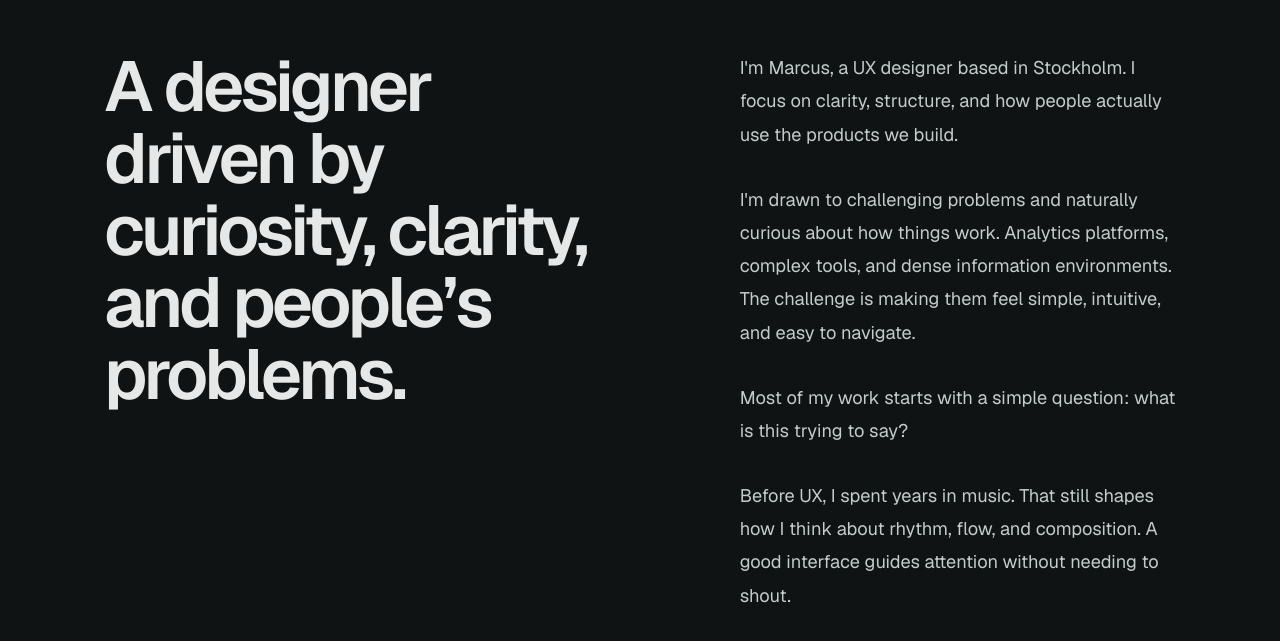
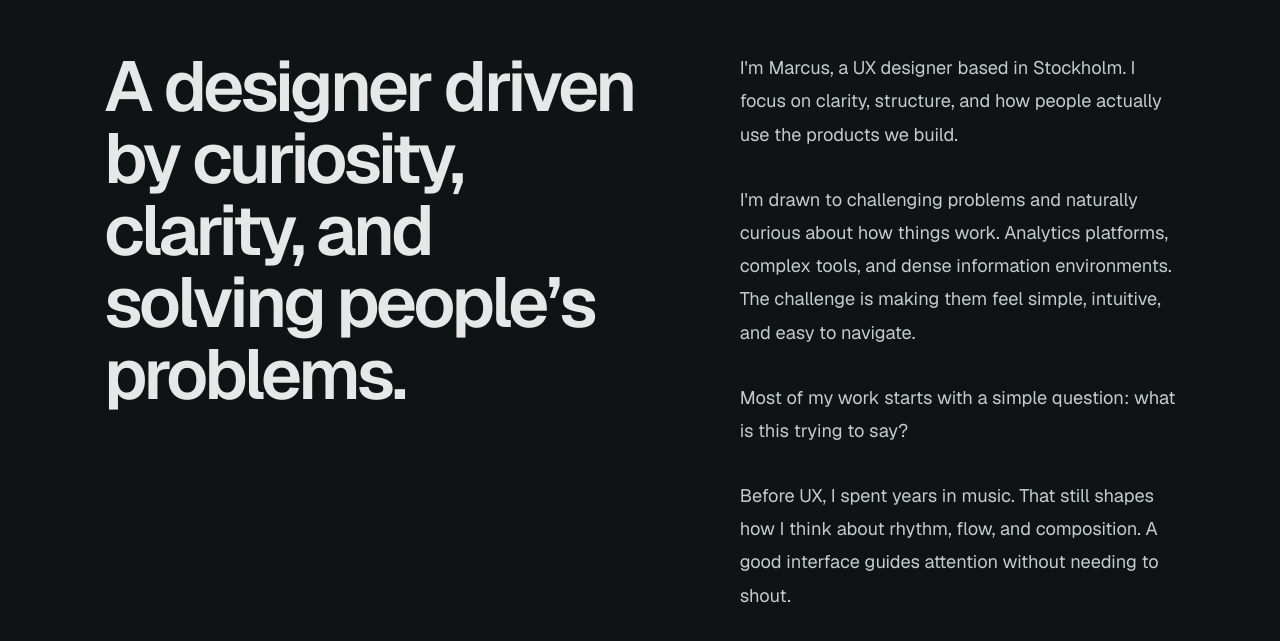
Before and after one commit to marcuswiman97/my-portfolio, a Next.js app: page / in a window 1280 px wide. Shown: the part 2007-2648 px from the top of the page. Built offline with nearby package versions, Linux system fonts and the light colour scheme.

Commit message:
update hero spacing and about section

```diff
--- a/app/page.tsx
+++ b/app/page.tsx
@@ -168,7 +168,8 @@ export default function Home() {
         <section id="about" className="py-20 sm:py-22 md:py-26 lg:py-34">
           <div className="mx-auto grid w-full max-w-[80rem] gap-12 md:grid-cols-[minmax(0,1.1fr)_minmax(0,0.9fr)] md:items-start md:gap-[clamp(64px,8vw,120px)]">
             <h2 className="text-balance text-[2.45rem] font-semibold leading-[1.02] tracking-[-0.05em] text-foreground sm:text-[3rem] md:text-[3.55rem] lg:text-[4.4rem]">
-              A designer driven by curiosity, clarity, and people’s problems.
+              A designer driven by curiosity, clarity, and solving people’s
+              problems.
             </h2>
 
             <div className="max-w-[40rem] space-y-8 text-[1.02rem] leading-[1.82] text-ink-soft sm:text-[1.07rem] md:text-[1.1rem] lg:text-[1.14rem]">
```
